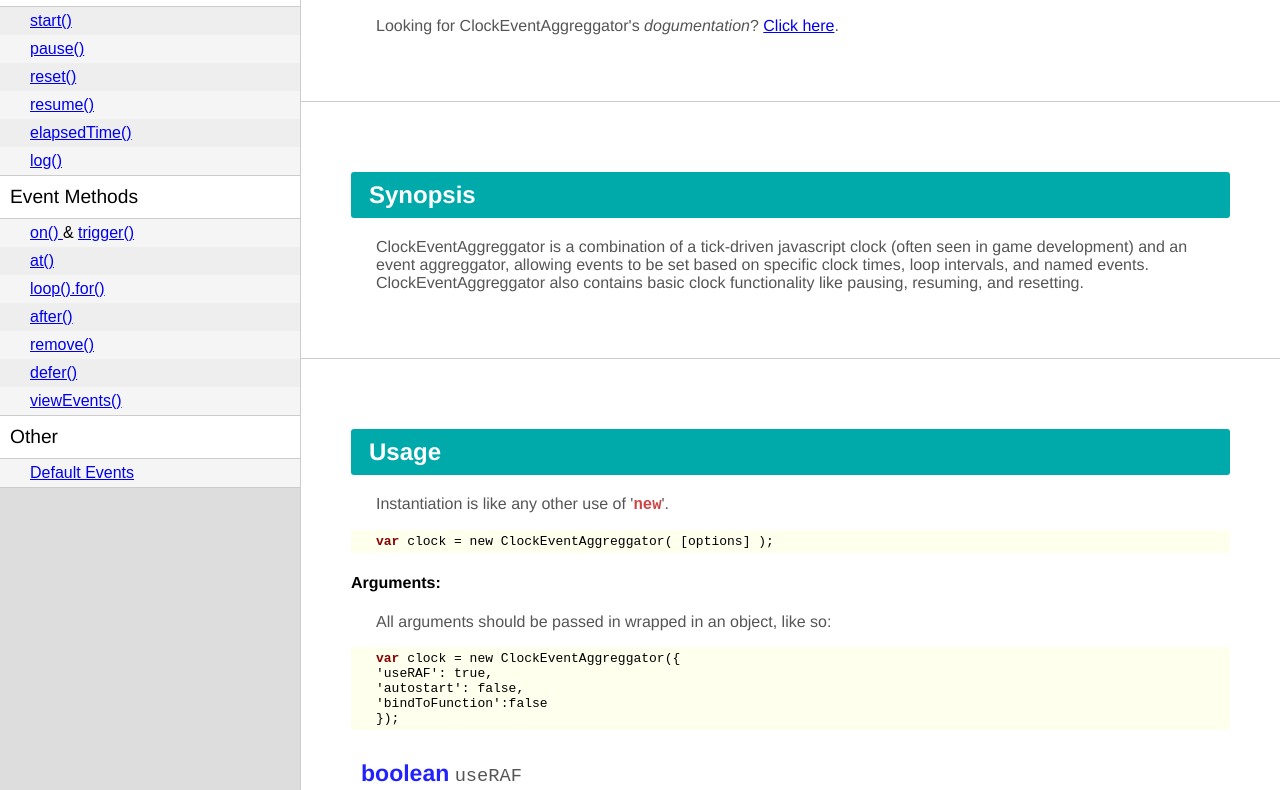
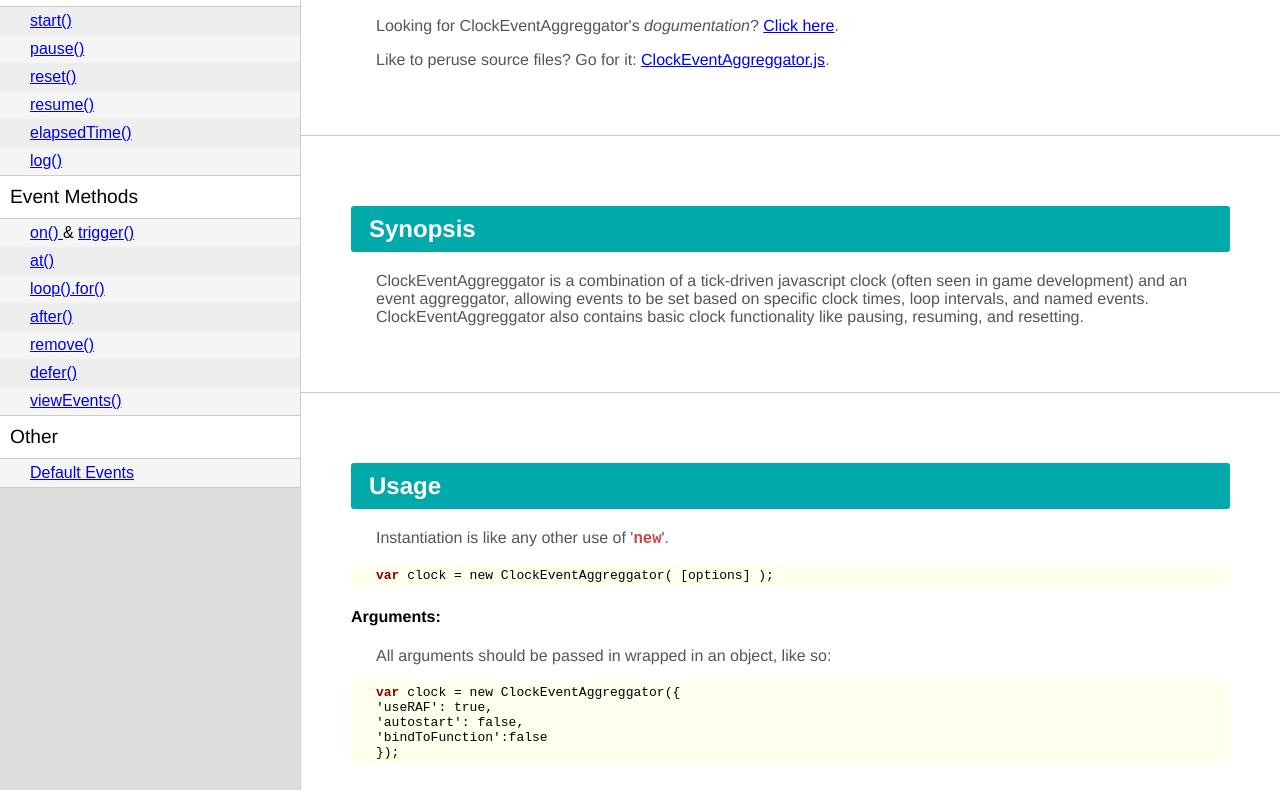
Before and after one commit to RoryDuncan/ClockEventAggreggator, a plain HTML site: page docs/index.html in a window 1280 px wide. Shown: the part 152-942 px from the top of the page. Drawn offline with Linux system fonts and the light colour scheme.

Commit message:
Update Readme.md, documentation link to source file.

```diff
--- a/docs/index.html
+++ b/docs/index.html
@@ -178,7 +178,9 @@
   <div class="wrapper">
     <div class="section">
       <h1>ClockEventAggreggator Documentation</h1>
+
       <p>Looking for ClockEventAggreggator's <em>dogumentation</em>? <a href="#" onclick="dogefy()">Click here</a>.</p>
+      <p>Like to peruse source files? Go for it: <a target="_blank" href="http://roryduncan.github.io/ClockEventAggreggator/src/ClockEventAggreggator.js">ClockEventAggreggator.js</a>.</p>
     </div>
     <div class="section">
       <h2 id="synopsis"> Synopsis </h2>
```
Also changed, not shown: 1 other file.
